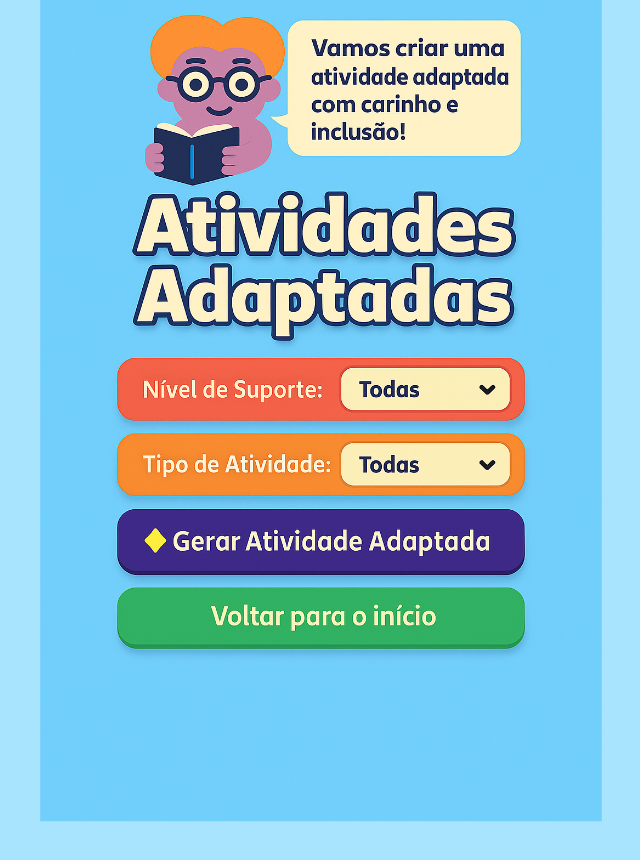
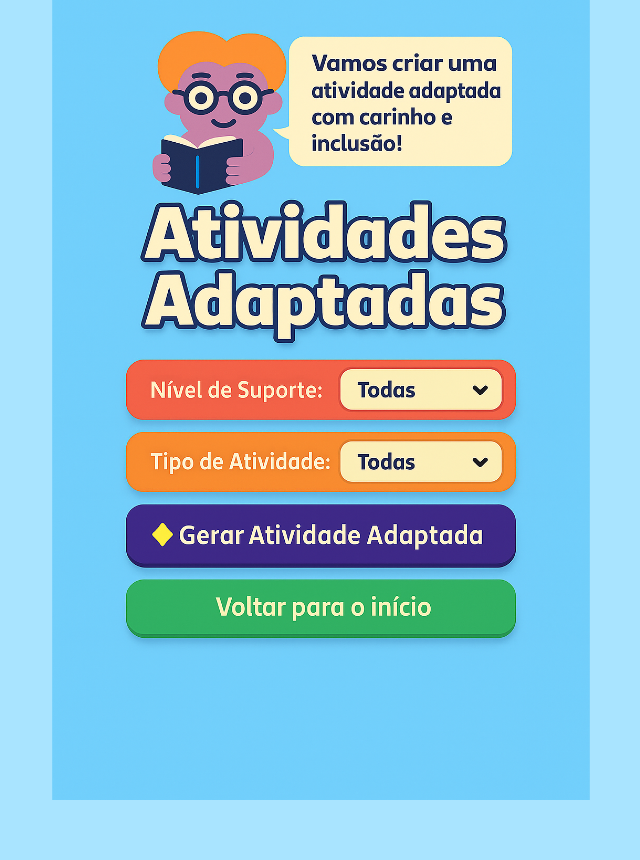
Before and after one commit to letiricetti2-alt/gerador-de-atividades-infantis, a Next.js app: page /atividades-adaptadas in a window 1280 px wide. Shown: the top 860 px of the page, without its empty margins (319-959 px from the left). After the commit the page ends 800 px from the top, so only its background shows below. Built offline with nearby package versions, Linux system fonts and the light colour scheme.

Commit message:
Update page.jsx

```diff
--- a/app/atividades-adaptadas/page.jsx
+++ b/app/atividades-adaptadas/page.jsx
@@ -5,23 +5,26 @@ import Image from "next/image";
 export default function AtividadesAdaptadas() {
   return (
     <>
+      {/* Fundo azul idêntico à home */}
       <style jsx global>{`
         html, body {
           background-color: #A9E4FF !important;
           height: 100%;
           margin: 0;
           padding: 0;
+          overflow: hidden; /* evita barra de rolagem */
         }
       `}</style>
 
-      <main className="flex justify-center items-center min-h-screen bg-[#A9E4FF]">
-        <div className="relative w-[520px] h-[1020px] flex justify-center items-center">
+      {/* Container principal ocupando toda a tela */}
+      <main className="flex justify-center items-center w-screen h-screen bg-[#A9E4FF]">
+        <div className="relative w-[100vw] h-[100vh] max-w-[480px] max-h-[950px] flex justify-center items-center">
           <Image
             src="/adaptada.jpeg"
             alt="Atividades Adaptadas"
             fill
             priority
-            className="object-contain scale-[1.08]"
+            className="object-contain scale-[1.12]" // ajuste exato pra igualar à home
           />
         </div>
       </main>
```
